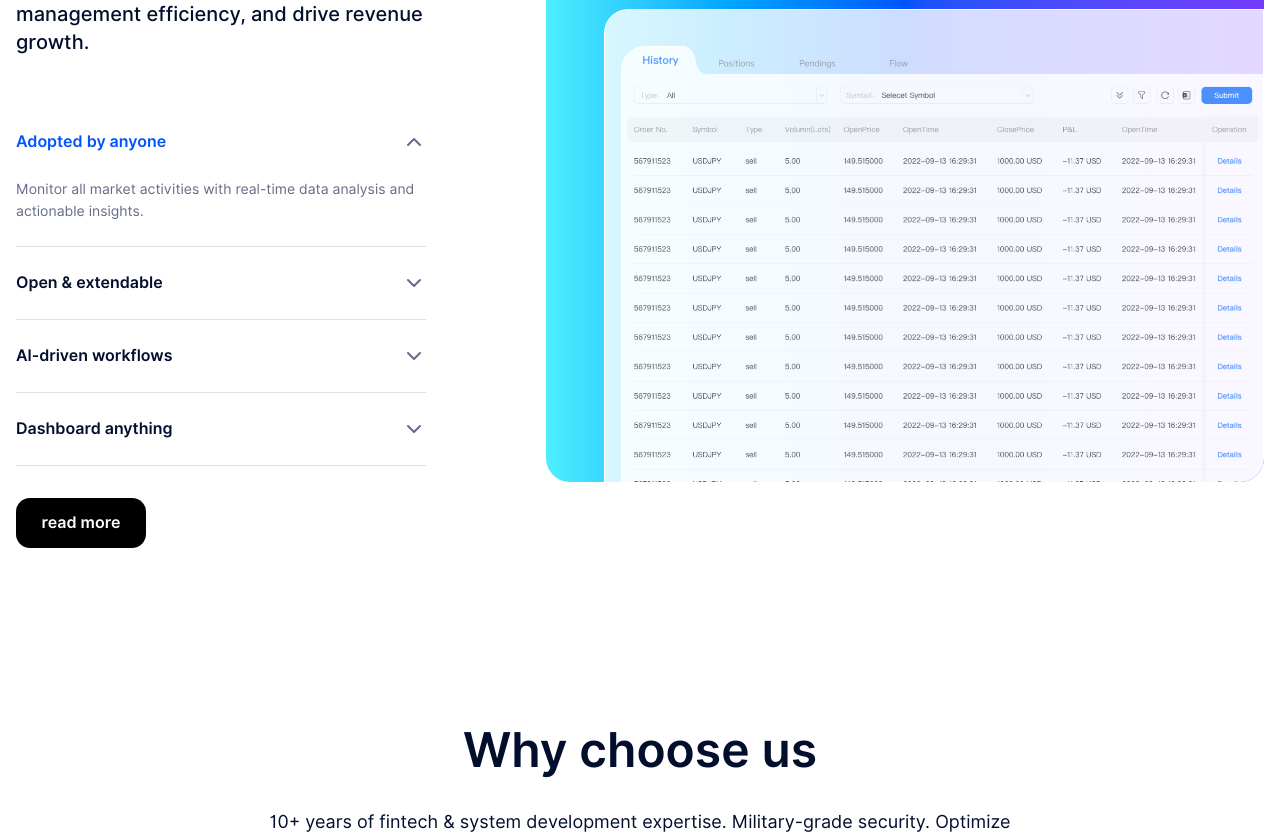
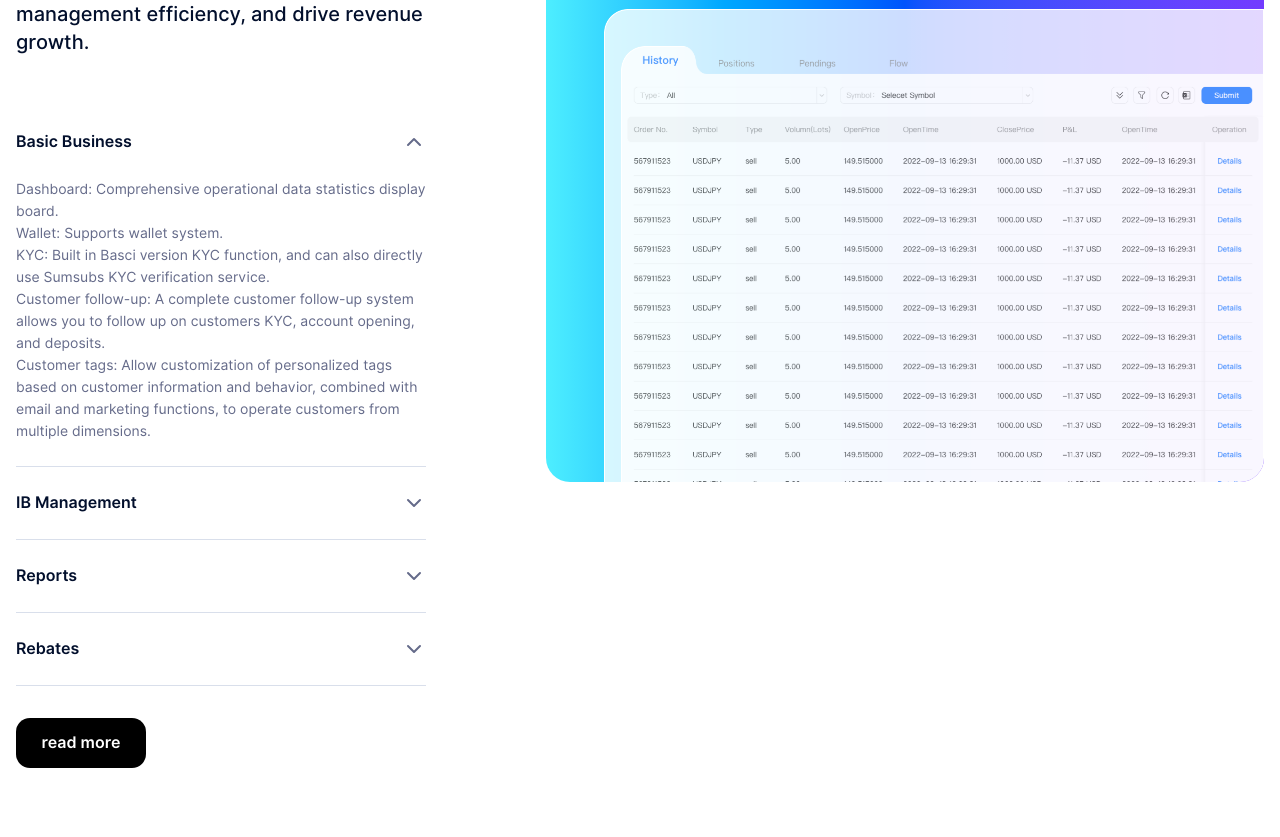
Before and after one commit to roy-hcs/official-website, a Next.js app: page / in a window 1280 px wide. Shown: the part 1960-2797 px from the top of the page. Built offline with nearby package versions, Linux system fonts and the light colour scheme; no server answers.

Commit message:
feat: product下拉补齐产品介绍文案-手风琴组件优化补齐文案

```diff
--- a/components/common/CollapseItem.tsx
+++ b/components/common/CollapseItem.tsx
@@ -3,19 +3,33 @@ import { useState } from 'react';
 
 interface CollapseItemProps {
   title: string;
-  content: string;
+  content: string[];
+  /** 非受控模式下的默认展开 */
   defaultOpen?: boolean;
+  /** 受控模式：当前是否展开 */
+  open?: boolean;
+  /** 受控模式：点击切换时回调 */
+  onToggle?: () => void;
 }
 
 export default function CollapseItem({
   title,
   content,
   defaultOpen = false,
+  open,
+  onToggle,
 }: CollapseItemProps) {
-  const [isOpen, setIsOpen] = useState(defaultOpen);
+  // 如果传入 open 表示受控模式；否则使用内部状态
+  const [uncontrolledOpen, setUncontrolledOpen] = useState(defaultOpen);
+  const isControlled = typeof open === 'boolean';
+  const isOpen = isControlled ? open : uncontrolledOpen;
 
   const toggle = () => {
-    setIsOpen(!isOpen);
+    if (isControlled) {
+      onToggle?.();
+    } else {
+      setUncontrolledOpen(prev => !prev);
+    }
   };
 
   return (
@@ -25,8 +39,8 @@ export default function CollapseItem({
         onClick={toggle}
       >
         <span
-          className={`font-semibold text-base leading-6 transition-colors ${
-            isOpen ? 'text-[#0154fc]' : 'text-[#020f2c]'
+          className={`font-semibold text-base leading-6 transition-colors text-[#020f2c] ${
+            isOpen ? '' : ''
           }`}
         >
           {title}
@@ -69,7 +83,9 @@ export default function CollapseItem({
       </div>
       {isOpen && (
         <div className="text-[#656b8a] font-normal text-sm leading-[22px] text-left pb-6">
-          {content}
+          {content.map((item, index) => (
+            <div key={index}>{item}</div>
+          ))}
         </div>
       )}
       <div className="h-[1px] bg-[#d9dfeb]"></div>
--- a/components/sections/OurProduction.tsx
+++ b/components/sections/OurProduction.tsx
@@ -6,6 +6,8 @@ import TabSwitcher from '@/components/common/TabSwitcher';
 export default function OurProduction() {
   const [activeTab, setActiveTab] = useState('CRM');
   const tabs = ['CRM', 'PAMM', 'Copy Trading'];
+  // 手风琴当前展开索引；-1 表示全部收起
+  const [activeAccordion, setActiveAccordion] = useState<number>(0);
 
   return (
     <section className="w-full bg-white">
@@ -35,23 +37,52 @@ export default function OurProduction() {
             </h3>
 
             <div className="mb-8">
-              <CollapseItem
-                title="Adopted by anyone"
-                content="Monitor all market activities with real-time data analysis and actionable insights."
-                defaultOpen={true}
-              />
-              <CollapseItem
-                title="Open & extendable"
-                content="Monitor all market activities with real-time data analysis and actionable insights."
-              />
-              <CollapseItem
-                title="Al-driven workflows"
-                content="Monitor all market activities with real-time data analysis and actionable insights."
-              />
-              <CollapseItem
-                title="Dashboard anything"
-                content="Monitor all market activities with real-time data analysis and actionable insights."
-              />
+              {[
+                {
+                  title: 'Basic Business',
+                  content: [
+                    'Dashboard: Comprehensive operational data statistics display board.',
+                    'Wallet: Supports wallet system.',
+                    'KYC: Built in Basci version KYC function, and can also directly use Sumsubs KYC verification service.',
+                    'Customer follow-up: A complete customer follow-up system allows you to follow up on customers KYC, account opening, and deposits.',
+                    'Customer tags: Allow customization of personalized tags based on customer information and behavior, combined with email and marketing functions, to operate customers from multiple dimensions.',
+                  ],
+                },
+                {
+                  title: 'IB Management',
+                  content: [
+                    'Customer Promotion Link: Through the link, promote customers and limit account opening groups and leverage.',
+                    'Proxy promotion: Promote subordinate agents through links. In addition to restricting the opening of subordinate agents, it is also possible to control the scope of business conducted by subordinate agents.',
+                  ],
+                },
+                {
+                  title: 'Reports',
+                  content: [
+                    'Capital Report: Overview of wallet funds, trading account funds, and fund operations.',
+                    'Trading Report: Overview of trading order data.',
+                    'Commission Report: Trading rebates, handling fee rebates, and deposit rebates.',
+                    'IB Report: Overview of IB business development and tracking of new IB customer business progress.',
+                  ],
+                },
+                {
+                  title: 'Rebates',
+                  content: [
+                    'Supports trading rebates, handling fee rebates, and deposit rebates.',
+                    'Customizable multi-level rebates with support for various rebate models. Allows for the definition of groups and varieties, and supports un',
+                    'Different agent business lines can set rebate parameters separately to ensure rebates.',
+                  ],
+                },
+              ].map((item, idx) => (
+                <CollapseItem
+                  key={item.title}
+                  title={item.title}
+                  content={item.content}
+                  open={activeAccordion === idx}
+                  onToggle={() =>
+                    setActiveAccordion(prev => (prev === idx ? -1 : idx))
+                  }
+                />
+              ))}
             </div>
 
             <button className="bg-black text-white w-[130px] h-[50px] rounded-[14px] font-semibold flex items-center justify-center mt-6 transition-colors">
--- a/components/sections/ProductionNav.tsx
+++ b/components/sections/ProductionNav.tsx
@@ -62,11 +62,11 @@ export default function ProductionNav() {
                     </div>
                     <div>
                       <span className="font-weight-[500] font-size[18px] text-align-left text-[#020f2c] group-hover:text-[#0154FC]">
-                        CRM
+                        Forex CRM
                       </span>
-                      <p className="text-sm text-[#656b8a] mt-1 group-hover:text-[#0154FC]">
+                      {/* <p className="text-sm text-[#656b8a] mt-1 group-hover:text-[#0154FC]">
                         Full-process AutomationMulti-asset Smart Operations Hub
-                      </p>
+                      </p> */}
                     </div>
                   </DropdownMenuItem>
                   <DropdownMenuItem className="group hover:bg-[#0154FC0D] items-start rounded-[16px] pt-[16px] pr-[16px] pb-[38px] pl-[16px]">
@@ -75,11 +75,11 @@ export default function ProductionNav() {
                     </div>
                     <div>
                       <span className="font-weight-[500] font-size[18px] text-align-left text-[#020f2c] group-hover:text-[#0154FC]">
-                        CRM
+                        Copytrading
                       </span>
-                      <p className="text-sm text-[#656b8a] mt-1 group-hover:text-[#0154FC]">
+                      {/* <p className="text-sm text-[#656b8a] mt-1 group-hover:text-[#0154FC]">
                         Full-process AutomationMulti-asset Smart Operations Hub
-                      </p>
+                      </p> */}
                     </div>
                   </DropdownMenuItem>
                   <DropdownMenuItem className="group hover:bg-[#0154FC0D] items-start rounded-[16px] pt-[16px] pr-[16px] pb-[38px] pl-[16px]">
@@ -88,11 +88,11 @@ export default function ProductionNav() {
                     </div>
                     <div>
                       <span className="font-weight-[500] font-size[18px] text-align-left text-[#020f2c] group-hover:text-[#0154FC]">
-                        CRM
+                        PAMM
                       </span>
-                      <p className="text-sm text-[#656b8a] mt-1 group-hover:text-[#0154FC]">
+                      {/* <p className="text-sm text-[#656b8a] mt-1 group-hover:text-[#0154FC]">
                         Full-process AutomationMulti-asset Smart Operations Hub
-                      </p>
+                      </p> */}
                     </div>
                   </DropdownMenuItem>
                 </DropdownMenuContent>
@@ -154,7 +154,7 @@ export default function ProductionNav() {
         <div className="h-[76px] lg:text-[64px] text-[28px] font-semibold text-[#041433]">
           Leading CRM for
         </div>
-        <div className="h-[86px] lg:text-[70px] text-[28px] font-semibold inline-block bg-gradient-to-r from-[#0154fc] to-[#4deeff] bg-clip-text text-transparent">
+        <div className="h-[86px] leading-21.5 lg:text-[70px] text-[28px] font-semibold inline-block bg-gradient-to-r from-[#0154fc] to-[#4deeff] bg-clip-text text-transparent">
           Brokerages & Exchanges
         </div>
         <div className="w-full max-w-[784px] font-medium lg:text-[20px] text-[12px] text-[#656b8a] lg:mt-[26px] mt-3 lg:mb-6 mb-3 mx-auto text-center lg:px-0 px-3 box-border lg:leading-[1.5]">
```
